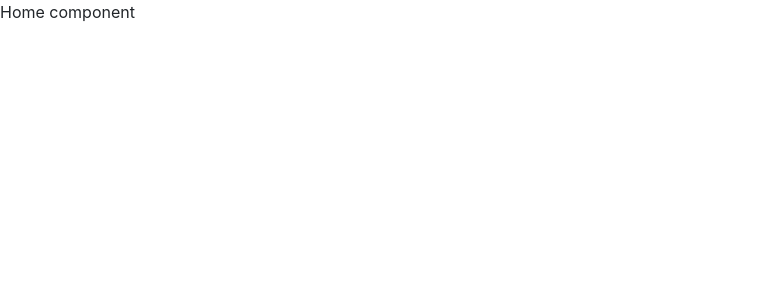
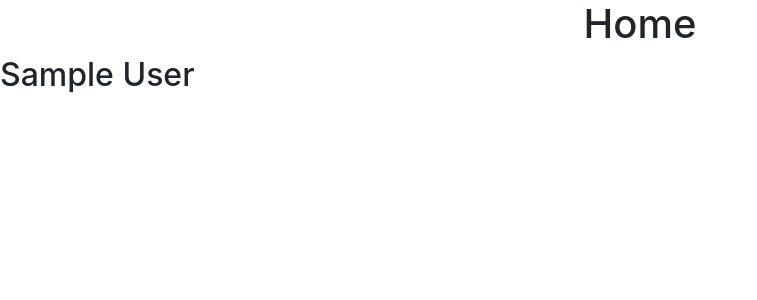
Before and after one commit to samruddhi303/Turn-table, a React (Create React App) app in the folder client/: page / in a window 1280 px wide. Shown: the top 300 px of the page, without its empty margins (0-757 px from the left). Built offline with nearby package versions, Linux system fonts and the light colour scheme; sample sign-in values are in the browser's storage.

Commit message:
commit on currentUser

```diff
--- /dev/null
+++ b/client/src/util/currentUser.js
@@ -0,0 +1 @@
+export const currentUser = JSON.parse(localStorage.getItem('currentUser')) || null;
--- a/client/src/views/Home/home.js
+++ b/client/src/views/Home/home.js
@@ -1,13 +1,13 @@
-import React, {useEffect} from 'react'
+import React from 'react'
+import { currentUser } from '../../util/currentUser'
 
 
 function home() {
-  useEffect(() => {
-    const currentUser = JSON.parse(localStorage.getItem('currentUser'))
-    console.log(currentUser)
-  }, [])
   return (
-       <div>Home component</div>
+       <div>
+        <h1 className='text-center'>Home</h1>
+        <h2>{currentUser?.name}</h2>
+       </div>
   )
 }
 export default home
--- a/client/src/views/Login/login.js
+++ b/client/src/views/Login/login.js
@@ -1,4 +1,5 @@
 import React, { useState, useEffect} from 'react'
+import { currentUser } from '../../util/currentUser'
 import axios from "axios"
 import  "./login.css"
 
@@ -8,7 +9,6 @@ function Login() {
     const [password, setPassword] = useState('')// eslint-disable-next-line
 
     useEffect(() => {
-        const currentUser = JSON.parse(localStorage.getItem('currentUser'))
         if(!currentUser){
             window.location.href="/"
         }
--- a/client/src/views/Signup/signup.js
+++ b/client/src/views/Signup/signup.js
@@ -1,4 +1,5 @@
 import React, {useState, useEffect} from 'react'
+import { currentUser } from '../../util/currentUser'
 import axios from "axios"
 import "./signup.css"
 
@@ -10,7 +11,6 @@ function signup() {
     const [role, setrole] = useState('user')
 
     useEffect(() => {
-        const currentUser = JSON.parse(localStorage.getItem('currentUser'))
         if(!currentUser){
             window.location.href="/"
         }
```
